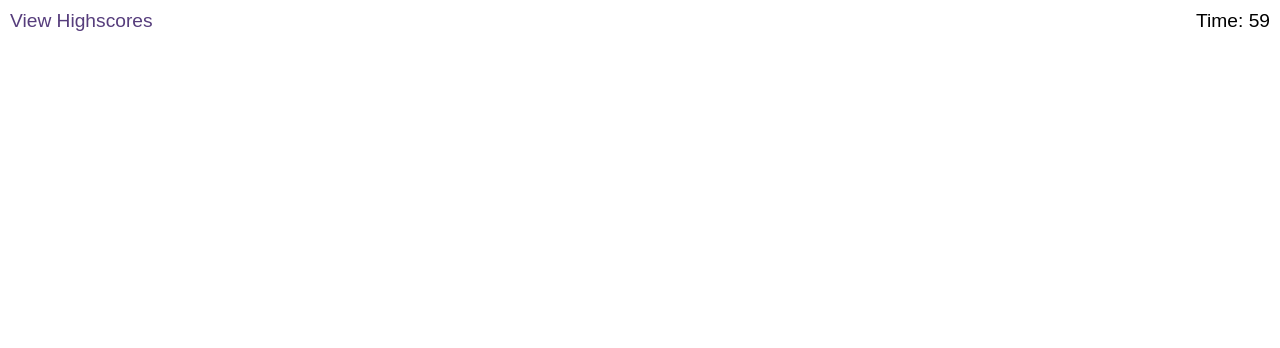
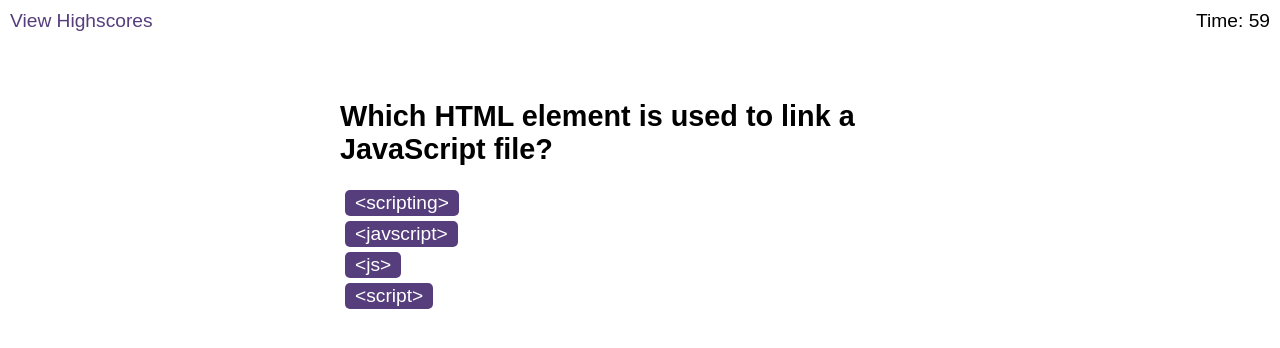
Before and after one commit to Pazoraf/Code-Quiz-Alex-Flaherty, a plain HTML site: page index.html in a window 1280 px wide. Both pictures are taken after a click on the button "Start Quiz". Drawn offline with Linux system fonts and the light colour scheme.

Commit message:
Added start and end quiz functions, and displayquestion and checkanswer functions

```diff
--- a/assets/js/logic.js
+++ b/assets/js/logic.js
@@ -1,39 +1,75 @@
 var startButton = document.getElementById("start")
 var mainPage = document.getElementById("questions")
 var startPage = document.getElementById("start-screen")
+var endPage = document.getElementById("end-screen")
 var timer = document.getElementById("time")
-var secondsLeft;
-var askedQuestions = [];
+var secondsLeft = 61;
+var score = 0;
+var currentQuestionIndex = 0;
+var questionTitle= document.getElementById("question-title");
+var questionChoices = document.getElementById("choices");
+
+if (secondsLeft<=0 || currentQuestionIndex>questions.length){
+    endQuiz()
+}
+startButton.addEventListener("click", function() {
+    startPage.classList.add("hide")
+    mainPage.classList.remove("hide")
+    startQuiz()
+})
 
 function setTime(){
     secondsLeft= 61
     var timerInterval = setInterval(function(){
         secondsLeft--;
         timer.textContent = secondsLeft;
-        if (secondsLeft===0){
+        if (secondsLeft<=0){
             clearInterval(timerInterval)
+            endQuiz()
         }
     }, 1000)
 }
 
-function getRandomQuestionIndex(){
-    var randomIndex;
-    do {
-        randomIndex = Math.floor(Math.random() *questions.length);
-    } while (askedQuestions.includes(randomIndex))
-    return randomIndex
+function startQuiz() {
+    if (secondsLeft <= 0 || currentQuestionIndex > questions.length) {
+        endQuiz()
+    }else{
+        setTime()
+        displayQuestion();
+    }
+}
+
+function endQuiz(){
+    mainPage.classList.add("hide")
+    endPage.classList.remove("hide")
 }
 
 
-// while(askedQuestions.length<questions.length) {
-//     var randomQuestionIndex = getRandomQuestionIndex();
-//     var randomQuestion = questions[randomQuestionIndex];
-//     askedQuestions.push(randomQuestionIndex)
-// }
+function displayQuestion() {
+    var question = questions[currentQuestionIndex];
+    questionTitle.textContent = question.question;
+    questionChoices.innerHTML = "";
+    question.answers.forEach((answer, index) => {
+        var button = document.createElement("button");
+        button.textContent = answer;
+        button.addEventListener("click", () => {
+            checkAnswer(index);
+      });
+    questionChoices.appendChild(button);
+    });
+  }
 
-
-startButton.addEventListener("click", function() {
-    startPage.classList.add("hide")
-    mainPage.classList.remove("hide")
-    setTime()
-})
+function checkAnswer(index) {
+    var question = questions[currentQuestionIndex];
+    if (index === question.correct) {
+        score++;
+    } else {
+        secondsLeft -= 10;
+    }
+    currentQuestionIndex++;
+    if (currentQuestionIndex < questions.length) {
+        displayQuestion();
+    } else {
+        endQuiz();
+    }
+  }
--- a/assets/js/questions.js
+++ b/assets/js/questions.js
@@ -1,42 +1,42 @@
 var questions = [
     {question:"Which HTML element is used to link a JavaScript file?",
     answers:["<scripting>", "<javscript>", "<js>", "<script>"],
-    correct: 4,
+    correct: 3,
     },
     {question:"How do you display 'Hello World' inside of an alert box?",
     answers:["msgBox('Hello World')", "alert('Hello World')", "displayAlert('Hello World')", "alert'Hello World'" ],
-    correct: 2,
+    correct: 1,
     },
     {question:"Which method can you use to loop a section of code, if a certain condition is met?",
     answers:["While", "For", "For if", "When"],
-    correct: 1,
+    correct: 0,
     },
     {question:"How do you call a function that is named 'myFunction'?",
     answers:["call MyFunction()", "myFunction", "call function myFunction", "myFunction()"],
-    correct: 4,
+    correct: 3,
     },
     {question:"Which is the correct syntax for an IF statement?",
     answers:["if i === 5", "if iequals5", "if(i===5)","if (i===5)then" ],
-    correct: 3,
+    correct: 2,
     },
     {question:"Which of these operators should we use if 'i' is not equal to 10?",
     answers:["i =/= 10", "i != 10", "i =! 10", "i isnot= 10"],
-    correct: 2,
+    correct: 1,
     },
     {question:"Which is the correct way to write an JavaScript array?",
     answers:["var array = [1, 2, 3]", "array = (1,2,3)", "var array = [1][2][3]", "var array = ([1, 2, 3])"],
-    correct: 1,
+    correct: 0,
     },
     {question:"How do you declare a variable in JavaScript",
     answers:["variable myVariable", "var myVariable", "var = myVariable", "declareVar = myVariable"],
-    correct: 2,
+    correct: 1,
     },
     {question:"True or False, you can not put a function inside of another function.",
     answers:["True", "False"],
-    correct: 2,
+    correct: 1,
     },
     {question:"True or False, JavaScript uses java programming language.",
     answers:["True", "False"],
-    correct: 2,
+    correct: 1,
     },
 ]
```
Also changed, not shown: highscores.html (+1 -1 lines).
